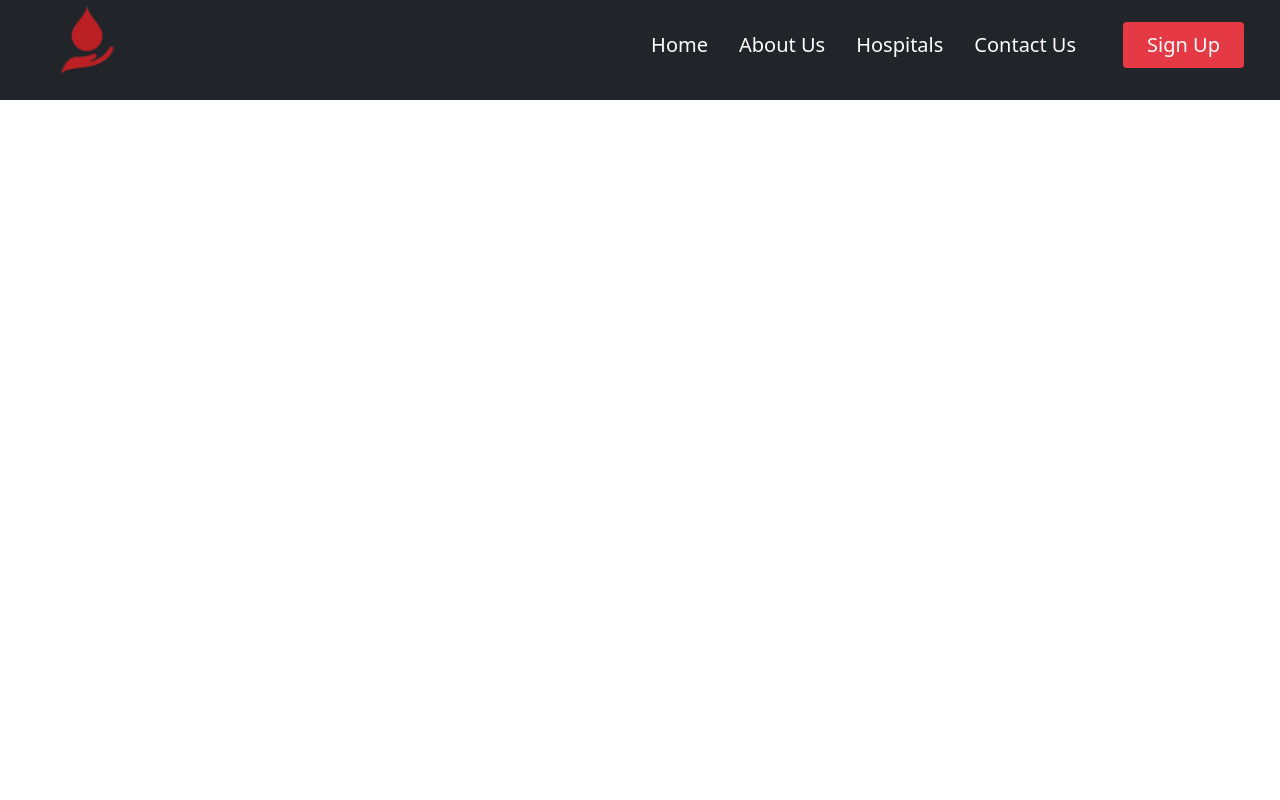
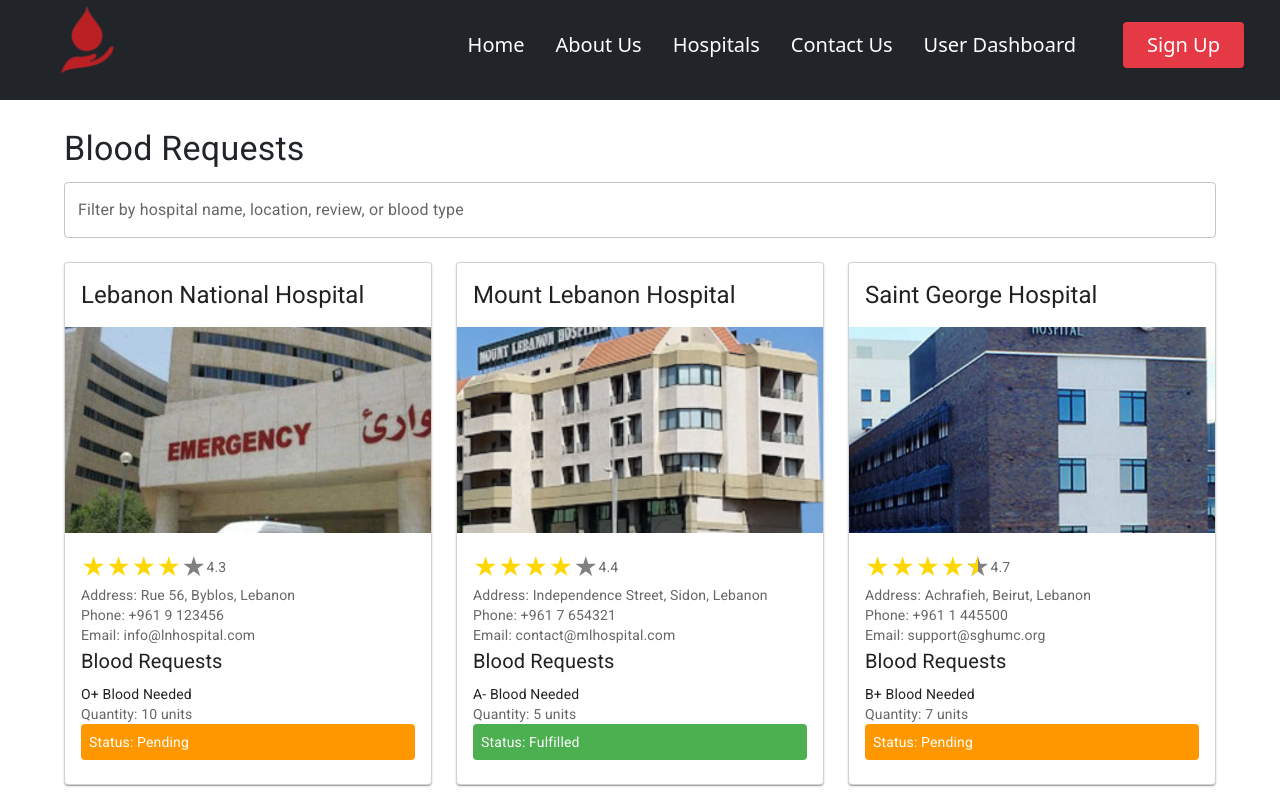
Before and after one commit to Charbel-CL/blood-donor, a React (Vite) app: page /dashboard in a window 1280 px wide. Built offline with nearby package versions, Linux system fonts and the light colour scheme.

Commit message:
Dashboard

```diff
--- a/package.json
+++ b/package.json
@@ -21,6 +21,7 @@
     "react": "^18.3.1",
     "react-dom": "^18.3.1",
     "react-hook-form": "^7.52.0",
+    "react-rating-stars-component": "^2.2.0",
     "react-router-dom": "^6.24.0",
     "react-scroll": "^1.9.0",
     "reactstrap": "^9.2.2"
--- /dev/null
+++ b/public/data/bloodRequests.json
@@ -0,0 +1,23 @@
+[
+  {
+    "request_id": 1,
+    "hospital_id": 1,
+    "blood_type": "O+",
+    "quantity": 10,
+    "status": "Pending"
+  },
+  {
+    "request_id": 2,
+    "hospital_id": 2,
+    "blood_type": "A-",
+    "quantity": 5,
+    "status": "Fulfilled"
+  },
+  {
+    "request_id": 3,
+    "hospital_id": 3,
+    "blood_type": "B+",
+    "quantity": 7,
+    "status": "Pending"
+  }
+]
--- /dev/null
+++ b/public/data/hospitals.json
@@ -0,0 +1,29 @@
+[
+  {
+    "id": 1,
+    "name": "Lebanon National Hospital",
+    "address": "Rue 56, Byblos, Lebanon",
+    "phone": "+961 9 123456",
+    "email": "info@lnhospital.com",
+    "rating": 4.3,
+    "image": "/assets/Leb-national-hosp.png"
+  },
+  {
+    "id": 2,
+    "name": "Mount Lebanon Hospital",
+    "address": "Independence Street, Sidon, Lebanon",
+    "phone": "+961 7 654321",
+    "email": "contact@mlhospital.com",
+    "rating": 4.4,
+    "image": "/assets/Mount-Leb-hosp.png"
+  },
+  {
+    "id": 3,
+    "name": "Saint George Hospital",
+    "address": "Achrafieh, Beirut, Lebanon",
+    "phone": "+961 1 445500",
+    "email": "support@sghumc.org",
+    "rating": 4.7,
+    "image": "/assets/St-george-hosp.png"
+  }
+]
--- a/src/App.css
+++ b/src/App.css
@@ -0,0 +1,3 @@
+body{
+  overflow-x: hidden;
+}
--- a/src/App.jsx
+++ b/src/App.jsx
@@ -11,22 +11,23 @@ import Testimonials from "./Components/Testimonials/Testimonials";
 import Signup from "./Components/SignUp/Signup";
 import Login from "./Components/Login/Login";
 import Hospitals from "./Components/Hospitals/Hospitals";
+import UserDashboard from "./Components/Dash/UserDashboard";
 
 function App() {
   const homeRef = useRef(null);
   const aboutRef = useRef(null);
   const contactRef = useRef(null);
+  const isAuthenticated = true;
 
   return (
     <Router>
       <div>
-        <Header homeRef={homeRef} aboutRef={aboutRef} contactRef={contactRef} />
+        <Header homeRef={homeRef} aboutRef={aboutRef} contactRef={contactRef} isAuthenticated={isAuthenticated} />
         <Routes>
           <Route path="/signup" element={<Signup />} />
-
-          <Route path="/login" element={<Login/>} />
-
+          <Route path="/login" element={<Login />} />
           <Route path="/hospitals" element={<Hospitals />} />
+          {isAuthenticated && <Route path="/dashboard" element={<UserDashboard />} />}
           <Route
             path="/"
             element={
--- /dev/null
+++ b/src/Components/Dash/UserDashboard.css
@@ -0,0 +1,44 @@
+.card {
+  display: flex;
+  flex-direction: column;
+  height: 100%;
+}
+
+.card-media {
+  padding-top: 56.25%;
+}
+
+.card-content {
+  flex-grow: 1;
+}
+
+.status {
+  margin-top: 16px;
+  padding: 8px;
+  border-radius: 4px;
+  color: white;
+}
+
+.status.pending {
+  background-color: #ff9800;
+}
+.status.fulfilled {
+  background-color: #4caf50;
+}
+
+.mt-32 {
+  margin-top: 32px;
+}
+
+.mb-4 {
+  margin-bottom: 16px;
+}
+
+.rating {
+  display: flex;
+  align-items: center;
+}
+
+.rating-number {
+  margin-left: 8px;
+}
--- /dev/null
+++ b/src/Components/Dash/UserDashboard.jsx
@@ -0,0 +1,129 @@
+import React, { useEffect, useState } from 'react';
+import { Container, Typography, Card, CardContent, Grid, CardMedia, CardHeader, TextField } from '@mui/material';
+import ReactStars from 'react-rating-stars-component';
+import './UserDashboard.css';
+
+const UserDashboard = () => {
+  const [bloodRequests, setBloodRequests] = useState([]);
+  const [hospitals, setHospitals] = useState([]);
+  const [filter, setFilter] = useState('');
+
+  useEffect(() => {
+    fetch('/data/bloodRequests.json')
+      .then(response => response.json())
+      .then(data => setBloodRequests(data))
+      .catch(error => {
+        console.error('There was an error fetching the blood requests!', error);
+      });
+
+    fetch('/data/hospitals.json')
+      .then(response => response.json())
+      .then(data => setHospitals(data))
+      .catch(error => {
+        console.error('There was an error fetching the hospitals!', error);
+      });
+  }, []);
+
+  const getStatusClass = (status) => {
+    if (status === 'Pending') return 'pending';
+    if (status === 'Fulfilled') return 'fulfilled';
+    return '';
+  };
+
+  const handleFilterChange = (e) => {
+    setFilter(e.target.value.toLowerCase());
+  };
+
+  const filteredHospitals = hospitals.filter(hospital => {
+    return (
+      (filter === '' || hospital.name.toLowerCase().includes(filter)) ||
+      (filter === '' || hospital.address.toLowerCase().includes(filter)) ||
+      (filter === '' || hospital.rating.toString().includes(filter)) ||
+      (filter === '' || bloodRequests.some(request =>
+        request.hospital_id === hospital.id &&
+        request.blood_type.toLowerCase().includes(filter)
+      ))
+    );
+  });
+
+  return (
+    <Container className='mt-32'>
+      <Typography variant="h4" component="h1" gutterBottom>
+        Blood Requests
+      </Typography>
+      <Grid container spacing={3} className="mb-4">
+        <Grid item xs={12}>
+          <TextField
+            label="Filter by hospital name, location, review, or blood type"
+            value={filter}
+            onChange={handleFilterChange}
+            fullWidth
+          />
+        </Grid>
+      </Grid>
+      <Grid container spacing={3}>
+        {filteredHospitals.map(hospital => (
+          <Grid item xs={12} sm={6} md={4} key={hospital.id}>
+            <Card className="card">
+              <CardHeader
+                title={hospital.name}
+              />
+              <CardMedia
+                className="card-media"
+                image={hospital.image}
+                title={hospital.name}
+              />
+              <CardContent className="card-content">
+                <div className="rating">
+                  <ReactStars
+                    count={5}
+                    value={hospital.rating}
+                    size={24}
+                    activeColor="#ffd700"
+                    edit={false}
+                    isHalf={true} // Enable half stars
+                  />
+                  <Typography variant="body2" color="textSecondary" className="rating-number">
+                    {hospital.rating}
+                  </Typography>
+                </div>
+                <Typography variant="body2" color="textSecondary">
+                  Address: {hospital.address}
+                </Typography>
+                <Typography variant="body2" color="textSecondary">
+                  Phone: {hospital.phone}
+                </Typography>
+                <Typography variant="body2" color="textSecondary">
+                  Email: {hospital.email}
+                </Typography>
+                <Typography variant="h6" component="h2" gutterBottom>
+                  Blood Requests
+                </Typography>
+                {bloodRequests
+                  .filter(request => request.hospital_id === hospital.id)
+                  .map(request => (
+                    <div key={request.request_id}>
+                      <Typography variant="body2">
+                        {request.blood_type} Blood Needed
+                      </Typography>
+                      <Typography variant="body2" color="textSecondary">
+                        Quantity: {request.quantity} units
+                      </Typography>
+                      <Typography
+                        variant="body2"
+                        className={`status ${getStatusClass(request.status)}`}
+                      >
+                        Status: {request.status}
+                      </Typography>
+                    </div>
+                  ))}
+              </CardContent>
+            </Card>
+          </Grid>
+        ))}
+      </Grid>
+    </Container>
+  );
+};
+
+export default UserDashboard;
--- a/src/Components/Header/Header.jsx
+++ b/src/Components/Header/Header.jsx
@@ -20,6 +20,7 @@ function Header({ homeRef, aboutRef, contactRef }) {
   const location = useLocation();
   const navigate = useNavigate();
   const [activeLink, setActiveLink] = useState("");
+  const [isAuthenticated, setIsAuthenticated] = useState(true);
 
   const toggle = () => setIsOpen(!isOpen);
 
@@ -56,7 +57,7 @@ function Header({ homeRef, aboutRef, contactRef }) {
                 smooth={true}
                 offset={-70}
                 duration={500}
-                className={`nav-link ${activeLink}`}
+                className={`nav-link ${activeLink === "home" ? "active" : ""}`}
                 onSetActive={() => handleSetActive("home")}
                 onClick={() => handleNavigateAndScroll(homeRef)}
               >
@@ -106,6 +107,13 @@ function Header({ homeRef, aboutRef, contactRef }) {
                 </Link>
               </NavItem>
             )}
+            {isAuthenticated && (
+              <NavItem>
+                <NavLink href="/dashboard" className="nav-link">
+                  User Dashboard
+                </NavLink>
+              </NavItem>
+            )}
             <NavItem>
               <Button
                 color="danger"
```
Also changed, not shown: public/data/Hospital.json (deleted, +0 -62 lines), 1 other file (tests, documents, lock files or other folders).
